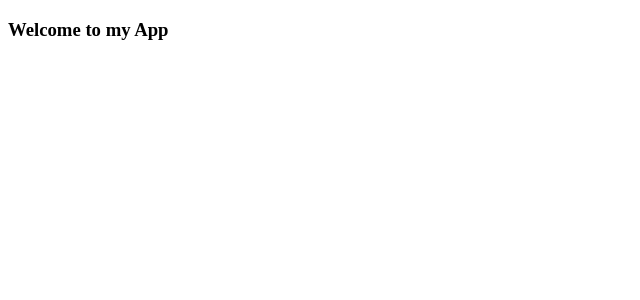
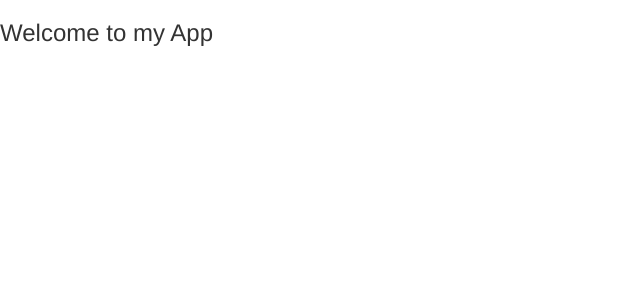
Before and after one commit to codyx/personal-website, a React app: page / in a window 1280 px wide. Shown: the top 300 px of the page, without its empty margins (0-640 px from the left). Built offline with nearby package versions, Linux system fonts and the light colour scheme.

Commit message:
Add basic styles and third party resources

```diff
--- a/public/index.html
+++ b/public/index.html
@@ -1,13 +1,21 @@
 <!doctype html>
 <html lang="en">
+
 <head>
   <meta charset="utf-8">
   <meta name="viewport" content="width=device-width, initial-scale=1">
   <!-- <link rel="shortcut icon" href="%PUBLIC_URL%/favicon.ico"> -->
-    <title>Aimeric Seguin</title>
+  <link href="https://fonts.googleapis.com/css?family=Patrick+Hand|Roboto:300,400,500" rel="stylesheet">
+  <link rel="stylesheet" href="https://maxcdn.bootstrapcdn.com/bootstrap/latest/css/bootstrap.min.css">
+  <link href="styles/preloader.css" rel="stylesheet">
+  <title>Software Engineer - Aimeric Seguin</title>
 </head>
+
 <body>
-    <div id="root"></div>
+  <div id="root">
+    <img src="dist/preloader.gif" alt="Loading..." class="home-preloader" />
+  </div>
   <script src="statics/bundle.js" type="text/javascript"></script>
 </body>
+
 </html>
--- /dev/null
+++ b/public/styles/preloader.css
@@ -0,0 +1,13 @@
+.home-preloader {
+  position: absolute;
+  top: 50%;
+  left: 50%;
+  width: 64px;
+  height: 64px;
+  margin-top: -100px;
+  margin-left: -32px;
+}
+
+body {
+  overflow-x: hidden;
+}
--- a/src/styles/index.css
+++ /dev/null
@@ -1,5 +0,0 @@
-body {
-  margin: 0;
-  padding: 0;
-  font-family: sans-serif;
-}
```
Lines whose indentation alone changed are shown as unchanged.
